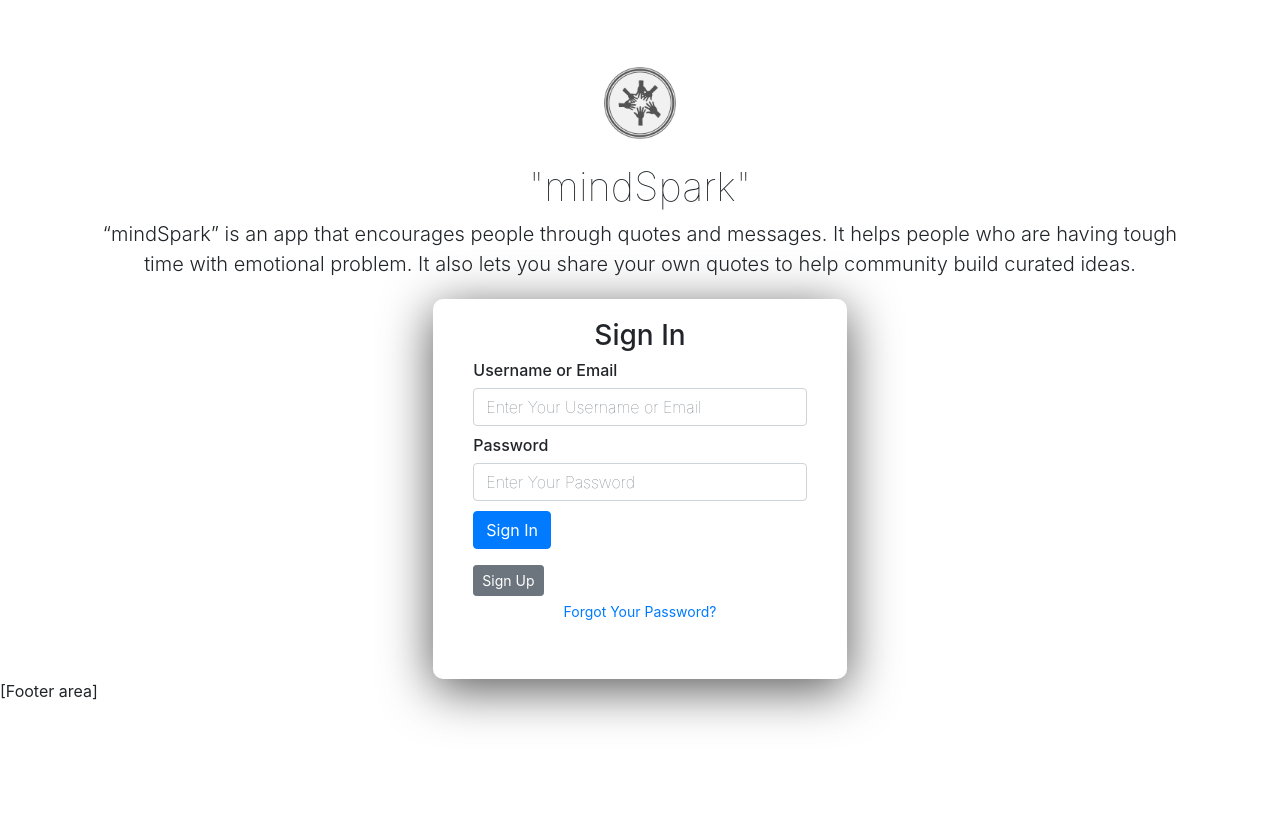
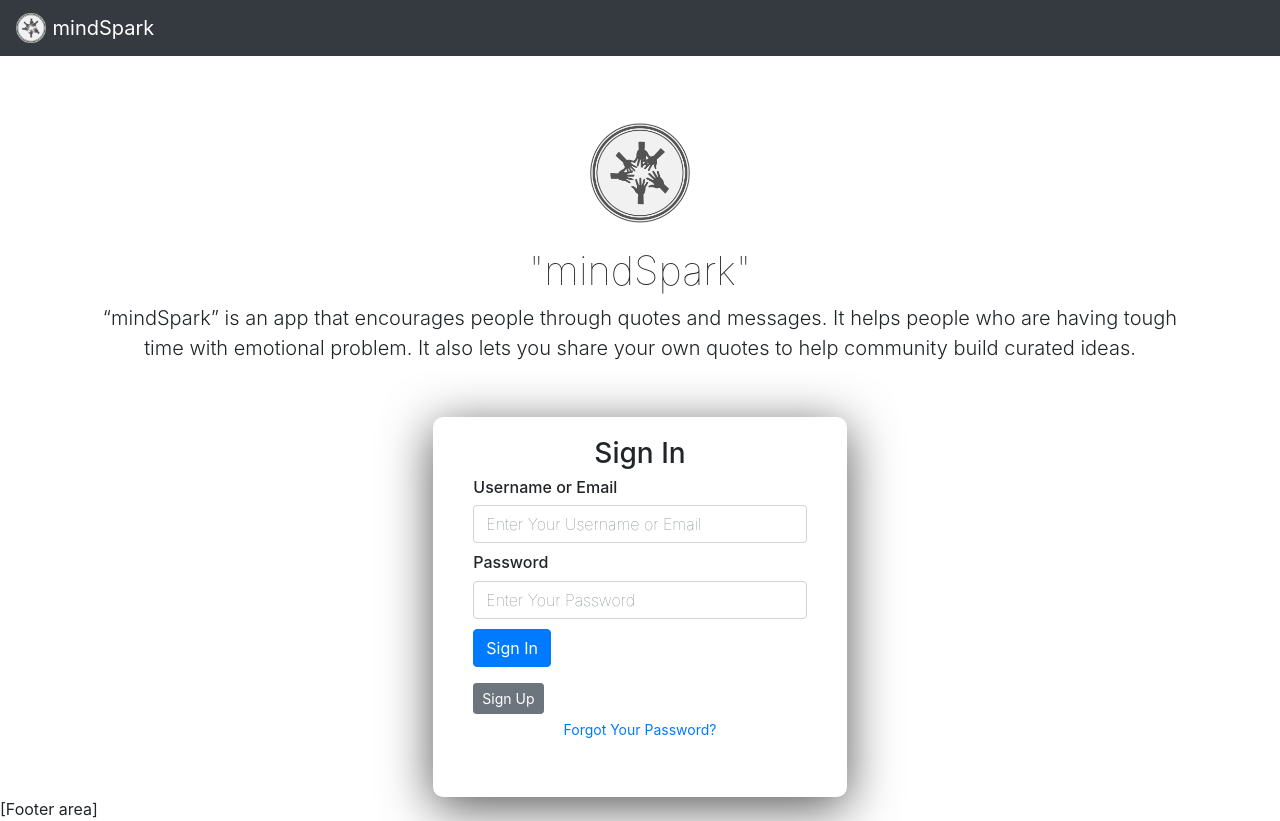
Before and after one commit to abansal98/mindSpark, a React (Create React App) app in the folder react-app/: page / in a window 1280 px wide. Before the commit the page ends 800 px from the top, so only its background shows below. Built offline with nearby package versions, Linux system fonts and the light colour scheme.

Commit message:
NavBarPure component is navbar only for signin page

```diff
--- a/react-app/src/App.js
+++ b/react-app/src/App.js
@@ -14,7 +14,7 @@ class App extends Component {
     return (
       <BrowserRouter>
         <Switch>
-          <Route exact path="/" component={SignIn} />
+          <Route path="/" component={SignIn} exact />
           <Route path="/signup" component={SignUp} />
           <Route path="/home" component={Home} />
           <Route component={Error} />
--- /dev/null
+++ b/react-app/src/NavbarPure.js
@@ -0,0 +1,43 @@
+import React, { Component } from "react";
+import logoIcon from "./icons/logo.png";
+import userProfileIcon from "./icons/baseline-account_circle-24px.svg";
+import addQuoteIcon from "./icons/baseline-create-24px.svg";
+import logout from "./icons/baseline-exit_to_app-24px.svg";
+import {
+  Navbar,
+  Nav,
+  Button,
+  Form,
+  FormControl,
+  NavbarBrand
+} from "react-bootstrap";
+import { Link } from "react-router-dom";
+import "./Navbar.css";
+
+class NavBarPure extends Component {
+  render() {
+    return (
+      <nav>
+        <Navbar
+          collapseOnSelect
+          expand="md"
+          bg="dark"
+          variant="dark"
+          fixed="top"
+        >
+          <Navbar.Brand href="/home">
+            <img
+              src={logoIcon}
+              width="30"
+              height="30"
+              className="d-inline-block align-top"
+            />
+            <span className="teamName">mindSpark</span>
+          </Navbar.Brand>
+        </Navbar>
+      </nav>
+    );
+  }
+}
+
+export default NavBarPure;
--- a/react-app/src/signin.css
+++ b/react-app/src/signin.css
@@ -1,16 +1,20 @@
-.form-wrapper
-{
-    width:500px;
+.form-wrapper {
+  width: 500px;
   display: flex;
   background-color: #ffffff;
   box-shadow: 0px 10px 50px #555;
   padding: 20px 40px;
   border-radius: 10px;
   flex-direction: column;
+
+  margin-top: 3%;
 }
 
-.back
-{
+.back {
   background: #258ea6;
   padding: 100px;
 }
+
+.mkTempName1 {
+  margin-top: 5%;
+}
--- a/react-app/src/signin.js
+++ b/react-app/src/signin.js
@@ -1,7 +1,8 @@
 import React, { Component } from "react";
 import Footer from "./Footer";
 import logo from "./icons/logo.png";
-import './signin.css'
+import "./signin.css";
+import NavBarPure from "./NavbarPure";
 
 class SignIn extends Component {
   constructor(props) {
@@ -11,7 +12,7 @@ class SignIn extends Component {
       password: "",
       userValid: false,
       formValid: false,
-      error: { name: "", password: ""}
+      error: { name: "", password: "" }
     };
   }
 
@@ -40,7 +41,7 @@ class SignIn extends Component {
     this.setState(
       {
         error: errors,
-        userValid: usrValid,
+        userValid: usrValid
       },
       this.validateForm
     );
@@ -48,36 +49,41 @@ class SignIn extends Component {
 
   validateForm() {
     this.setState({
-      formValid:
-        this.state.userValid
+      formValid: this.state.userValid
     });
   }
-
 
   render() {
     return (
       <React.Fragment>
+        <NavBarPure />
         <div class="container">
-        <div class="py-1 text-center">
-             <img class="d-block mx-auto mb-4" src={logo} alt="" width="72" height="72" />
+          <div class="py-1 text-center mkTempName1">
+            <img
+              class="d-block mx-auto mb-4"
+              src={logo}
+              alt=""
+              width="100"
+              height="100"
+            />
             <h1>"mindSpark"</h1>
-            <p class="lead">“mindSpark” is an app that encourages people through
-            quotes and messages. It helps people who are having tough time with
-            emotional problem. It also lets you share your own quotes
-            to help community build curated ideas.</p>
+            <p class="lead">
+              “mindSpark” is an app that encourages people through quotes and
+              messages. It helps people who are having tough time with emotional
+              problem. It also lets you share your own quotes to help community
+              build curated ideas.
+            </p>
           </div>
         </div>
         <div class="container">
-            <div class= "row">
-         <div class="col">
-           </div>
+          <div class="row">
+            <div class="col" />
             <div class="col form-wrapper">
               <div className="form-group">
                 <div class="text-center">
                   <h3>Sign In</h3>
                 </div>
                 <form name="signIn" onSubmit={this.handleSubmit}>
-
                   <h6>Username or Email</h6>
                   <input
                     onChange={this.handleUserInput.bind(this)}
@@ -88,7 +94,7 @@ class SignIn extends Component {
                     placeholder="Enter Your Username or Email"
                   />
                   <br />
-            <br/>
+                  <br />
                   <h6>Password</h6>
                   <input
                     onChange={this.handleUserInput.bind(this)}
@@ -100,19 +106,24 @@ class SignIn extends Component {
                   />
                   <br />
                   <br />
-            <button type="signin" class="btn btn-primary">Sign In</button>
+                  <button type="signin" class="btn btn-primary">
+                    Sign In
+                  </button>
                 </form>
               </div>
               <a href="/signup">
-                <button type="button" class="btn btn-secondary btn-sm">Sign Up</button>
+                <button type="button" class="btn btn-secondary btn-sm">
+                  Sign Up
+                </button>
               </a>
-            <button type="button" class="btn btn-link btn-sm">Forgot Your Password?</button>
+              <button type="button" class="btn btn-link btn-sm">
+                Forgot Your Password?
+              </button>
             </div>
-        <div class="col">
+            <div class="col" />
           </div>
         </div>
-        </div>
-        <Footer/>
+        <Footer />
       </React.Fragment>
     );
   }
```
Lines whose indentation alone changed are shown as unchanged.
